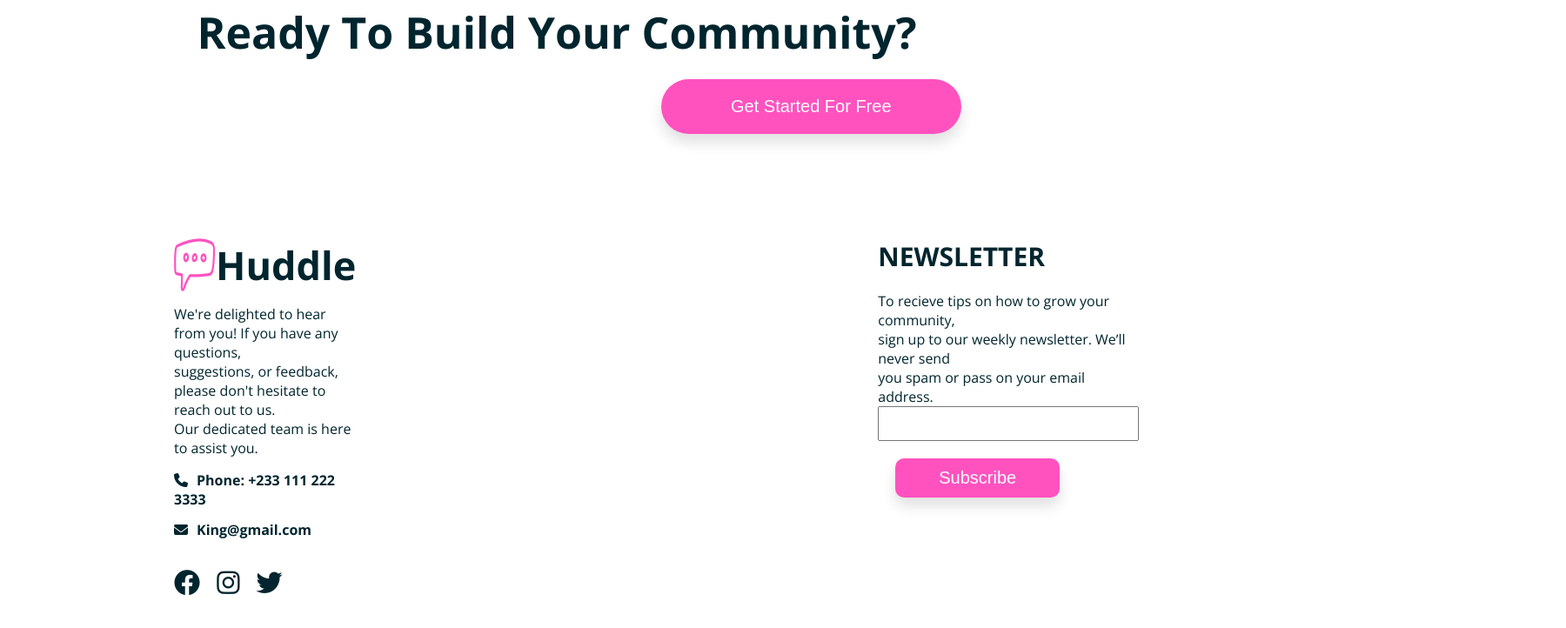
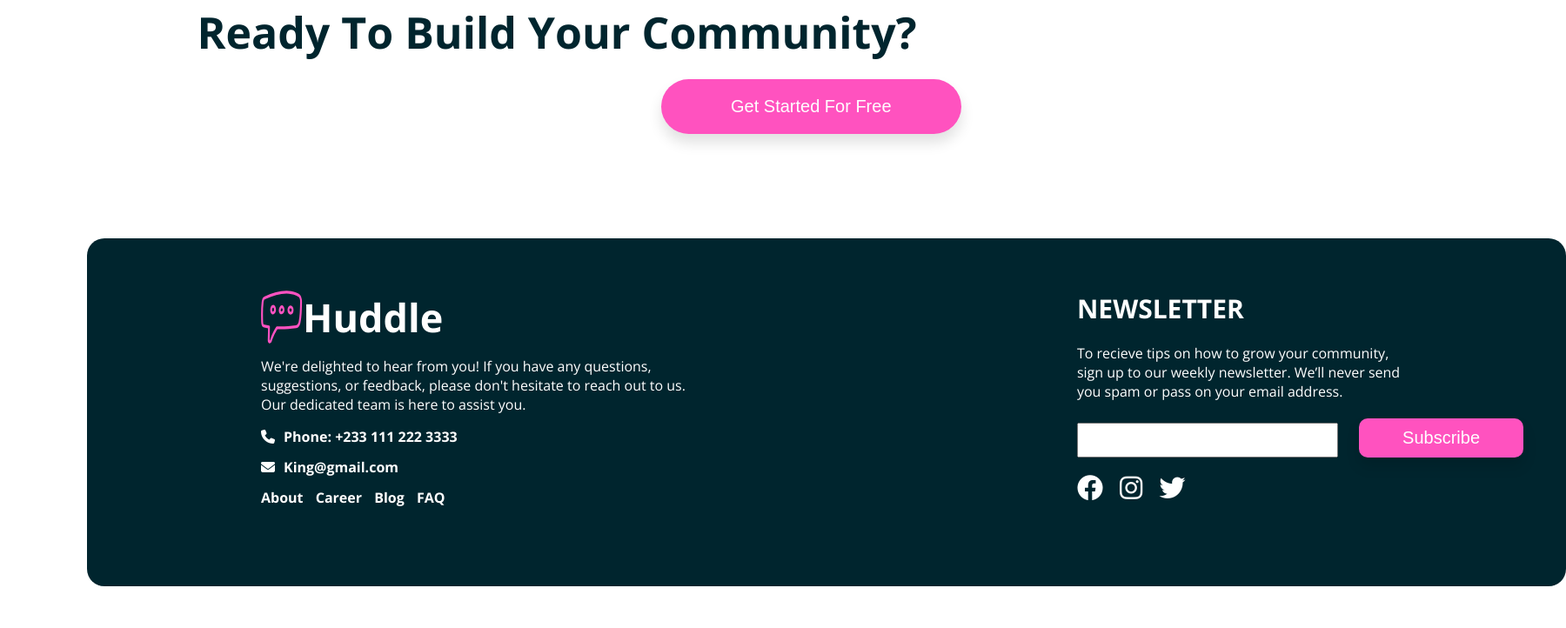
Before and after one commit to khaekelvin/huddle-page, a plain HTML site: page index.html in a window 1280 px wide. Shown: the part 3907-4629 px from the top of the page at 87% size, 1800 px wide, since content can reach past the window. Before the commit the page ends 4593 px from the top, so only its background shows below. Drawn offline with nearby package versions, Linux system fonts and the light colour scheme.

Commit message:
updated css and html
updated footer style

```diff
--- a/index.html
+++ b/index.html
@@ -106,13 +106,10 @@
                 </p>
                 <p class="phone"><i class="fa-solid fa-phone"></i>Phone: +233 111 222 3333</p>
                 <p class="mail"><i class="fa-solid fa-envelope"></i>King@gmail.com</p>
-                <br>
 
-                <div class="icons">
-                    <i class="fa-brands fa-facebook"></i>
-                    <i class="fa-brands fa-instagram"></i>
-                    <i class="fa-brands fa-twitter"></i>
-                </div>
+                <p class="faq">About Career Blog FAQ</p>
+
+
             </div>
 
             <section class="news">
@@ -124,6 +121,11 @@
                     spam or pass on your email address.</p>
                 <input class="input" type="text">
                 <button class="btn sub">Subscribe</button>
+                <div class="icons">
+                    <i class="fa-brands fa-facebook"></i>
+                    <i class="fa-brands fa-instagram"></i>
+                    <i class="fa-brands fa-twitter"></i>
+                </div>
             </section>
 
 
--- a/style.css
+++ b/style.css
@@ -196,6 +196,7 @@ footer {
 
 .leftt {
   margin-left: 200px;
+  margin-top: 60px;
 }
 
 .lorem {
@@ -234,8 +235,8 @@ footer {
 }
 
 .news {
-  margin-left: 600px;
-  color: (0, 37, 46);
+  margin-left: 450px;
+  margin-top: 60px;
 }
 
 .letter {
@@ -258,3 +259,18 @@ footer {
   border-radius: 10px;
   border: none;
 }
+
+.faq {
+  word-spacing: 10px;
+  font-weight: bold;
+}
+
+footer {
+  color: white;
+  width: 1700px;
+  margin-left: 100px;
+  height: 400px;
+  background-color: rgba(0, 37, 46);
+  border-radius: 20px;
+  margin-bottom: 50px;
+}
```
